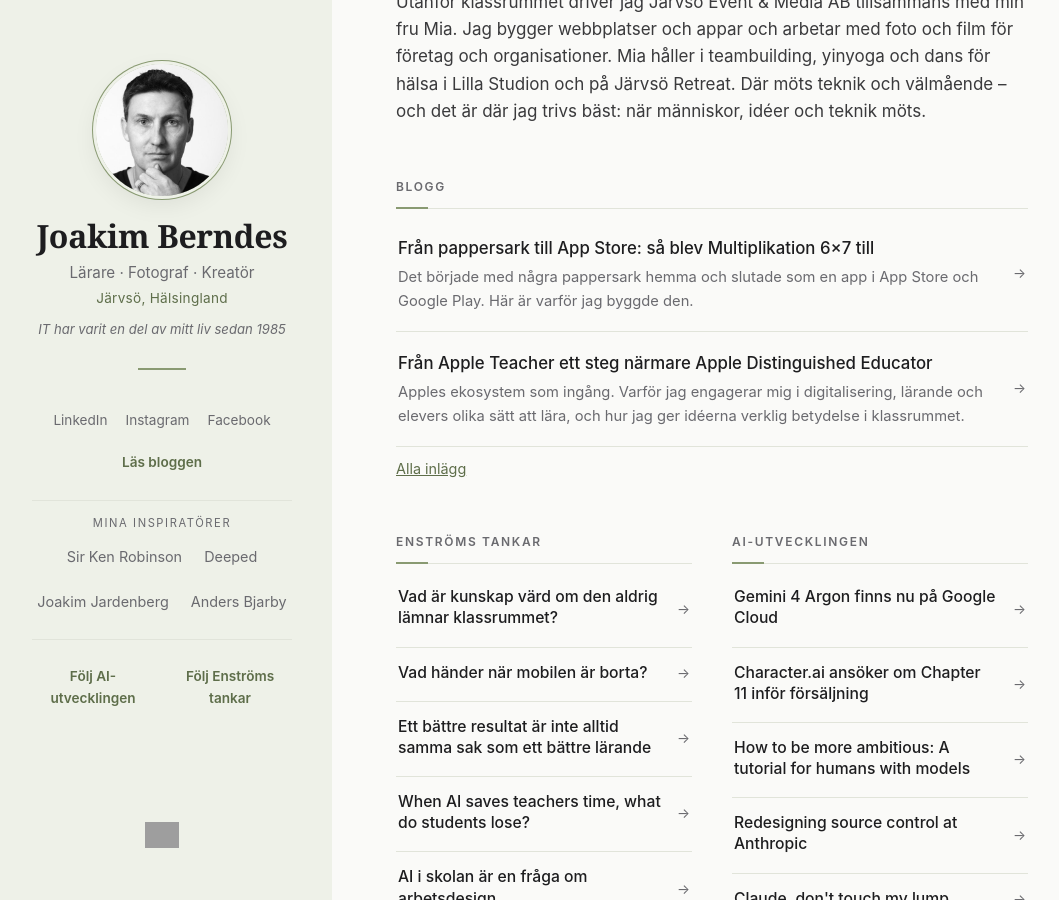
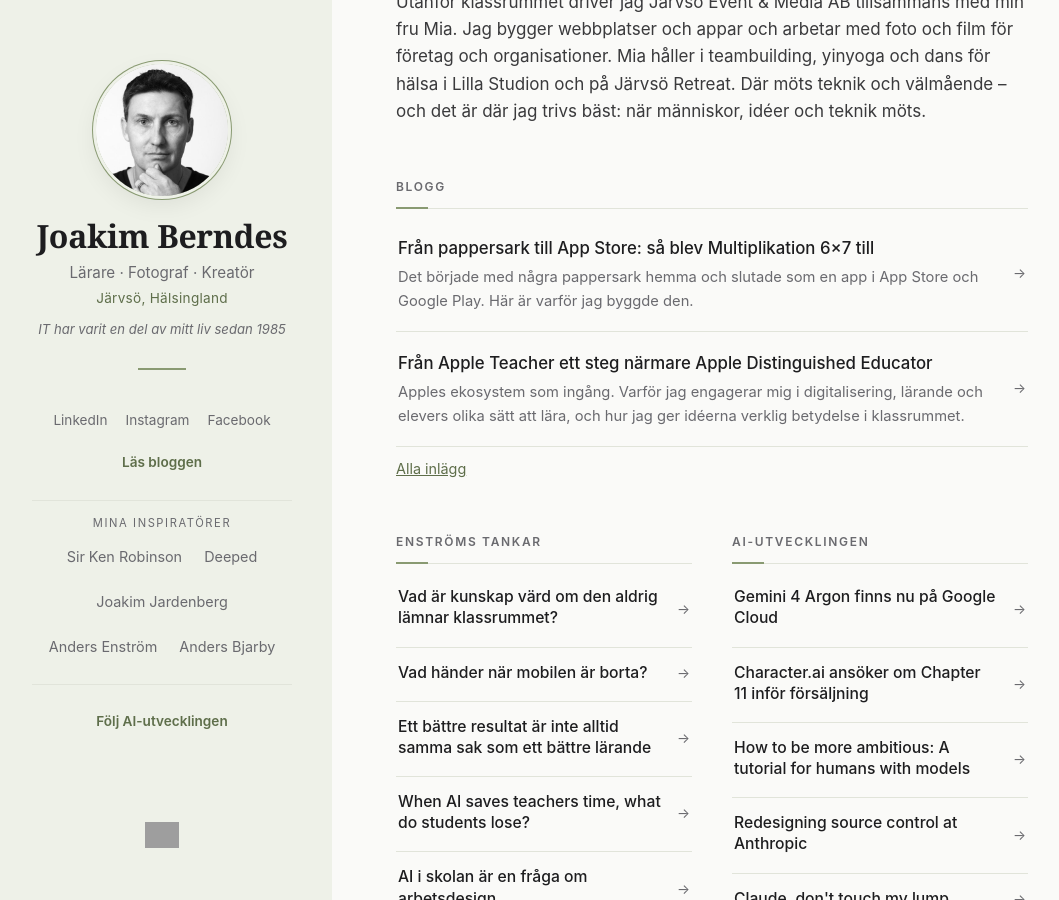
Before and after one commit to jberndes/jberndes.github.io, a Jekyll site: the page built from index.html, in a window 1280 px wide and 900 px high, scrolled down 336 px. Shown: the whole window, without its empty margins (8-1067 px from the left). Built offline with Jekyll 4.4.1, drawn with Linux system fonts in a browser that asks for light colours; grey boxes are pictures that could not be loaded.

Commit message:
Meny: Anders Enström bland inspiratörer
Co-Authored-By: Claude Sonnet 5.5 <noreply@anthropic.com>
Claude-Session: https://claude.ai/code/session_01EHEf1UELdVEwTeZb2owzdv

```diff
--- a/index.html
+++ b/index.html
@@ -403,6 +403,7 @@
         <li><a href="https://www.ted.com/speakers/sir_ken_robinson" target="_blank" rel="noopener">Sir Ken Robinson<span class="dold"> (öppnas i ny flik)</span></a></li>
         <li><a href="https://deepedition.substack.com" target="_blank" rel="noopener">Deeped<span class="dold"> (öppnas i ny flik)</span></a></li>
         <li><a href="https://jardenberg.se/" target="_blank" rel="noopener">Joakim Jardenberg<span class="dold"> (öppnas i ny flik)</span></a></li>
+        <li><a href="https://enstrm.substack.com/" target="_blank" rel="noopener">Anders Enström<span class="dold"> (öppnas i ny flik)</span></a></li>
         <li><a href="https://www.linkedin.com/in/andersbjarby/" target="_blank" rel="noopener">Anders Bjarby<span class="dold"> (öppnas i ny flik)</span></a></li>
       </ul>
       </nav>
@@ -412,7 +413,6 @@
       <nav aria-label="Följ nyheter och tankar">
       <ul class="sociala foljrad">
         <li><a class="intern" href="/ai/">Följ AI-utvecklingen</a></li>
-        <li><a class="intern" href="https://enstrm.substack.com/" target="_blank" rel="noopener">Följ Enströms tankar<span class="dold"> (öppnas i ny flik)</span></a></li>
       </ul>
       </nav>
 
```
